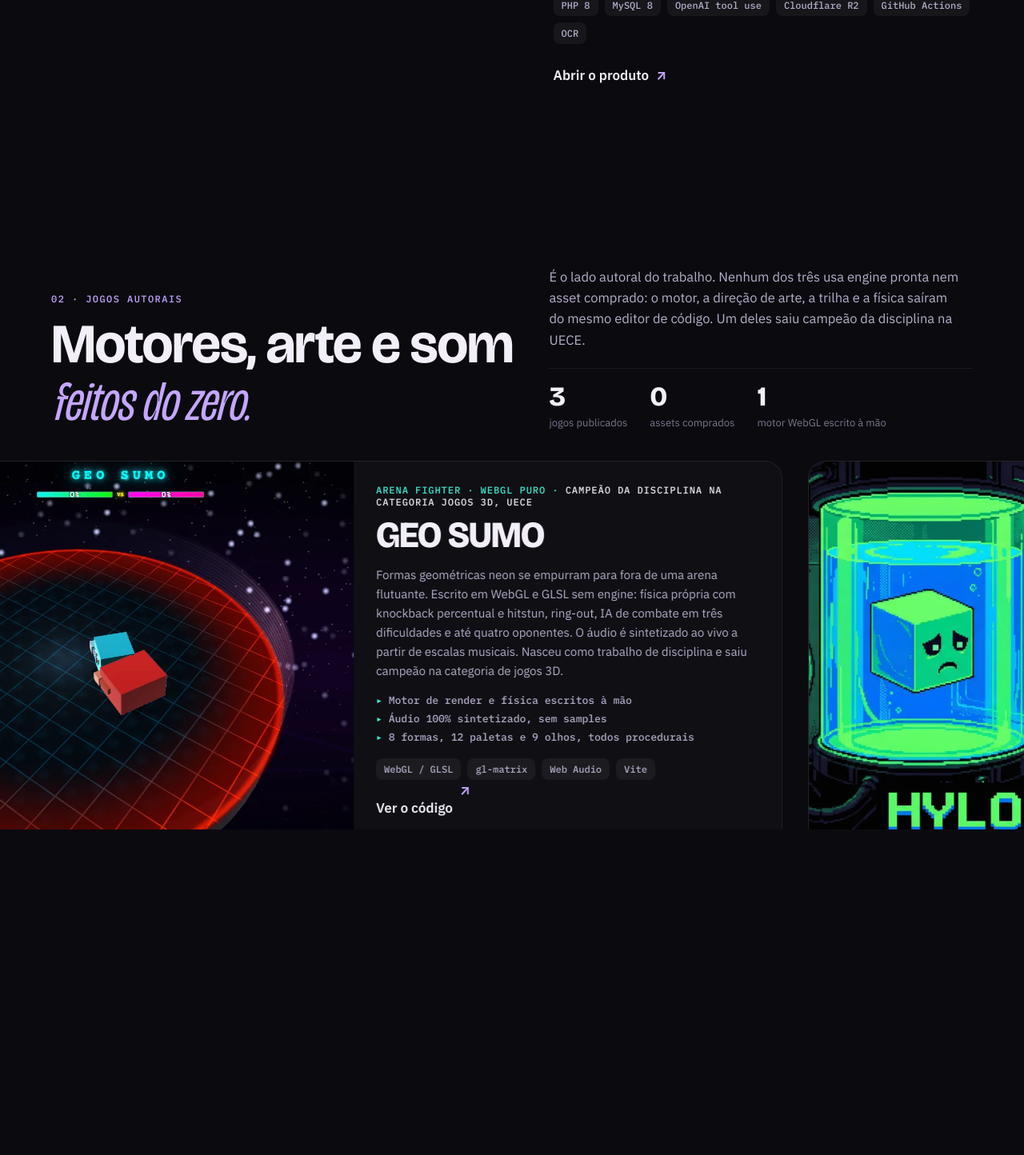
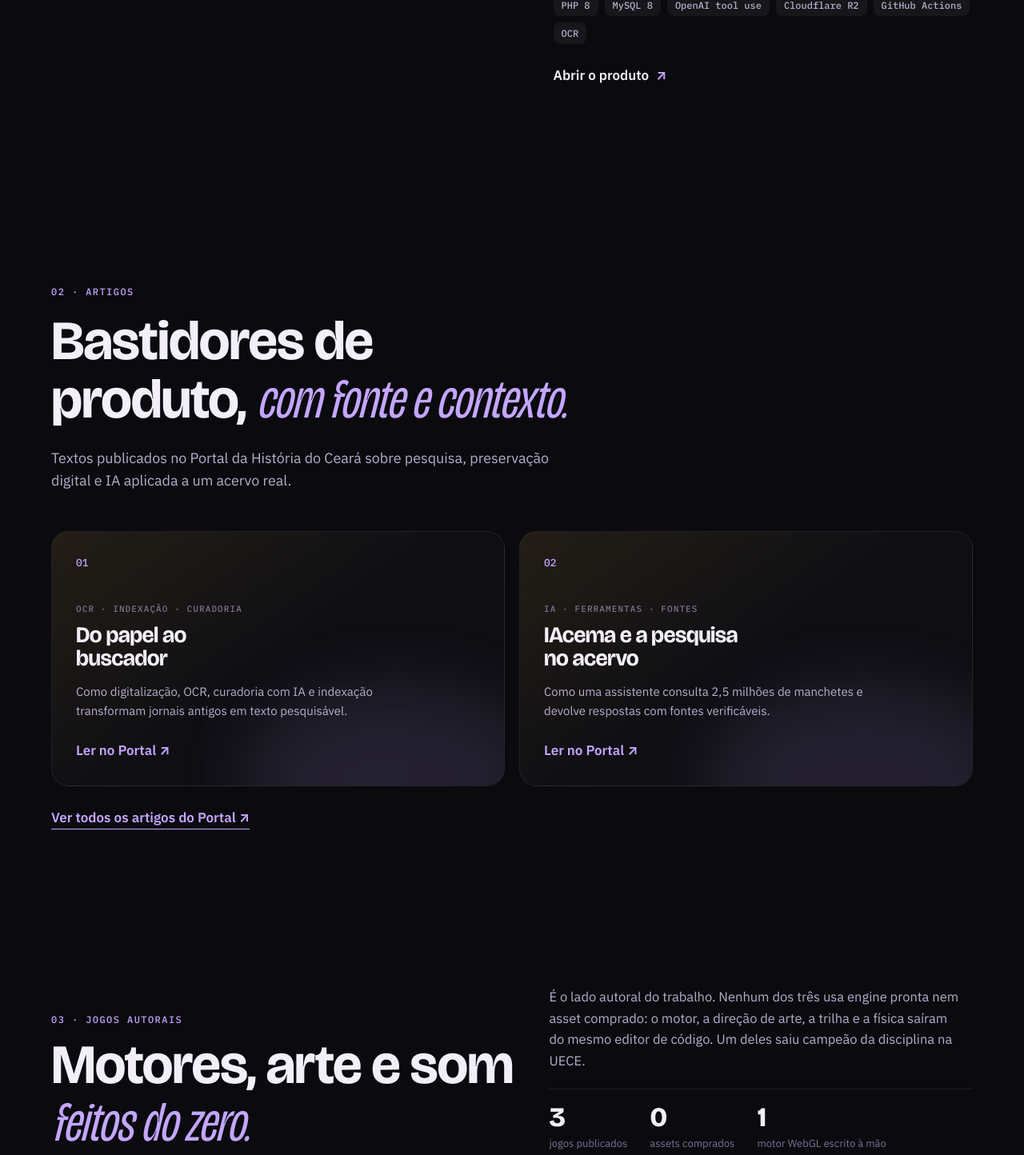
Before and after one commit to taleszin/portfolio, a PHP site: page / in a window 1280 px wide. Shown: the part 4956-6400 px from the top of the page at 80% size. Run offline with PHP 8.4, Linux system fonts and the light colour scheme.

Commit message:
Destaca FUELMANIA e artigos no portfólio

```diff
--- a/app.js
+++ b/app.js
@@ -12,18 +12,32 @@
       entries.forEach(entry => {
         if (!entry.isIntersecting) return;
         const video = entry.target;
-        if (video.dataset.src) {
-          video.src = video.dataset.src;
+        if (video.dataset.src || video.dataset.webm || video.dataset.mp4) {
+          const sources = [
+            [video.dataset.webm, 'video/webm'],
+            [video.dataset.mp4, 'video/mp4'],
+            [video.dataset.src, ''],
+          ].filter(([src]) => src);
+          sources.forEach(([src, type]) => {
+            const source = document.createElement('source');
+            source.src = src;
+            if (type) source.type = type;
+            video.appendChild(source);
+          });
+          delete video.dataset.webm;
+          delete video.dataset.mp4;
           delete video.dataset.src;
+          video.load();
           video.play().catch(() => {});
         }
         observer.unobserve(video);
       });
     }, { rootMargin: '240px 0px' });
-    $$('video[data-src]').forEach(video => {
+    $$('video[data-src], video[data-webm], video[data-mp4]').forEach(video => {
       // Em um navegador que não reproduza o formato, volta ao poster em vez
       // de deixar um bloco de erro no principal asset do case.
       video.addEventListener('error', () => {
+        video.replaceChildren();
         video.removeAttribute('src');
         video.load();
       }, { once: true });
@@ -33,7 +47,7 @@
 
   /* ---------- i18n ---------- */
   const EN = {
-    'nav.products': 'Products', 'nav.games': 'Games', 'nav.ai': 'AI', 'nav.stack': 'Stack', 'nav.journey': 'Journey', 'nav.contact': 'Contact',
+    'nav.products': 'Products', 'nav.articles': 'Articles', 'nav.games': 'Games', 'nav.ai': 'AI', 'nav.stack': 'Stack', 'nav.journey': 'Journey', 'nav.contact': 'Contact',
     'hero.eyebrow': 'Full Stack Engineer · Fortaleza, Brazil · remote',
     'hero.l1': 'I build products', 'hero.l2': 'that real people', 'hero.l3': 'use every day.',
     'hero.sub': 'Node and TypeScript on the server, React and React Native on the screen, language models in between. Right now I keep a voice tutoring app, a clinical SaaS and a historical archive that answers questions in production. In my spare time, I make games.',
@@ -67,7 +81,12 @@
     'phc.b2': 'OCR and PDF reconciliation pipeline that made thousands of academic articles searchable.',
     'phc.b3': 'Full-text search over 2.5 million headlines, a curation panel for conversations and an automatic monthly report for the stakeholder.',
     'phc.m1': 'searchable headlines', 'phc.m2': 'issues from 133 newspapers', 'phc.m3': 'conversations answered by IAcema', 'phc.m4': 'newspaper reading sessions',
-    'games.eyebrow': '02 · Original games', 'games.title': 'Engines, art and sound', 'games.title2': 'built from scratch.',
+    'articles.eyebrow': '02 · Articles', 'articles.title': 'Product stories,', 'articles.title2': 'with sources and context.',
+    'articles.lead': 'Published pieces in the Portal da História do Ceará about research, digital preservation, and AI applied to a real archive.',
+    'articles.a1.kicker': 'OCR · indexing · curation', 'articles.a1.title': 'From paper to search', 'articles.a1.text': 'How scanning, OCR, AI-assisted curation, and indexing turn old newspapers into searchable text.',
+    'articles.a2.kicker': 'AI · tools · sources', 'articles.a2.title': 'IAcema and archive research', 'articles.a2.text': 'How an assistant searches 2.5 million headlines and returns answers with verifiable sources.',
+    'articles.read': 'Read on the Portal', 'articles.all': 'See all Portal articles ↗',
+    'games.eyebrow': '03 · Original games', 'games.title': 'Engines, art and sound', 'games.title2': 'built from scratch.',
     'games.lead': 'This is the authorial side of the work. None of the three uses an off-the-shelf engine or purchased assets: the engine, the art direction, the soundtrack and the physics came out of the same code editor. One of them won its course category at UECE.', 'games.s1': 'games published', 'games.s2': 'purchased assets', 'games.s3': 'hand-written WebGL engine',
     'game.fuel.k': 'Management sim · 3D · web and Android',
     'game.fuel.p': 'A Brazilian roadside gas station for you to run. Low-poly town, day and night cycle, rain, storms and wind dust, all generated in code: the game does not load a single art image. Customer queues, a tanker truck, electric cars and a progression track that closes the loop.',
@@ -78,7 +97,7 @@
     'game.hylo.k': 'Artificial life sim · pixel art · Phaser',
     'game.hylo.p': 'You are the scientist: combine matter, form and energy to create geometric golems, then observe, breed and evolve them. Underneath there is Mendelian genetics with mutation, steering behaviors and real formulas for the stats, inspired by Aristotle\'s hylomorphism. Original pixel art direction, soundtrack and opening video, with a full GDD behind it.',
     'game.hylo.f1': 'Genetics with variable dominance and mutation', 'game.hylo.f2': 'Original art, music and script', 'game.hylo.f3': 'Published on GitHub Pages',
-    'ai.eyebrow': '03 · AI in production', 'ai.title': 'Five LLM integrations', 'ai.title2': 'with a user at the end.',
+    'ai.eyebrow': '04 · AI in production', 'ai.title': 'Five LLM integrations', 'ai.title2': 'with a user at the end.',
     'ai.lead': 'Not demos. Each one has monitored token cost, a versioned prompt and a product problem it solves.',
     'ai.c1': 'Agent with a tool loop: 16 SQL tools with prepared statements query newspapers, facts and authors. Every answer ships with a citation from the archive. Versioned prompt and conversations curated in a dedicated panel.',
     'ai.c2t': 'Woolly voice tutor', 'ai.c2': 'Spoken conversation in real time: transcription, model and speech synthesis chained over WebSocket, with multiple tutor personalities and latency treated as a product requirement.',
@@ -86,7 +105,7 @@
     'ai.c4': 'Structured generation of tests, lesson plans and educational games with validated output and PDF and DOCX export.',
     'ai.c5': 'Socratic tutor for the ENEM exam: the model is instructed to ask before answering, with adaptive difficulty and gamification.',
     'ai.c6t': 'How I work with AI', 'ai.c6': 'I use coding agents daily, with multi-agent audits before implementing and adversarial review before every PR. The speed only counts when the tests pass and a human review approves.',
-    'stack.eyebrow': '04 · Stack', 'stack.title': 'What I reach for', 'stack.title2': 'when the product is serious.',
+    'stack.eyebrow': '05 · Stack', 'stack.title': 'What I reach for', 'stack.title2': 'when the product is serious.',
     'stack.h1': 'Server', 'stack.h2': 'Screen', 'stack.h3': 'Data and operations',
     'stack.s1': '46 Leap Notes edge functions, FUELMANIA Vercel Functions, Edutopia and ENEMBot APIs in Next.js',
     'stack.s2': 'Woolly main back-end: gamification, domain events, server-authoritative APIs',
@@ -99,7 +118,7 @@
     'stack.s10': 'full-text index over 2.5 million rows', 'stack.s11': 'five integrations in production',
     'stack.s12': 'subscription, card and Pix, with an in-house checkout',
     'stack.s13': 'deploy, monitoring and telemetry across every product',
-    'journey.eyebrow': '05 · Journey', 'journey.title': 'Four and a half years', 'journey.title2': 'of code that shipped.',
+    'journey.eyebrow': '06 · Journey', 'journey.title': 'Four and a half years', 'journey.title2': 'of code that shipped.',
     'journey.bio': 'I am from Fortaleza. I study Computer Science at UECE, finishing the degree, and have worked as an engineer since 2022. I like sitting between product and engineering: designing the engagement mechanic and then implementing it end to end. I prefer a lean solution to showcase architecture.',
     'journey.j1': 'Full Stack Engineer. Voice tutoring app on both stores, gamification, coordination panel and school pilots.',
     'journey.j2': 'Co-founder and lead engineer. Clinical SaaS with more than a thousand doctors and students, payments and mobile.',
@@ -107,7 +126,7 @@
     'journey.j4': 'Software engineering and SLA support. PHP, JavaScript and Figma prototyping.',
     'journey.j5': 'Research and process management. Machine learning for clinical risk prediction in the CONCERN project.',
     'journey.j6time': 'in progress', 'journey.j6t': 'Computer Science · UECE', 'journey.j6': 'Bachelor\'s degree. Fluent English, intermediate Spanish.',
-    'contact.eyebrow': '06 · Contact', 'contact.title': 'Have a product to build?', 'contact.title2': 'Let\'s talk.',
+    'contact.eyebrow': '07 · Contact', 'contact.title': 'Have a product to build?', 'contact.title2': 'Let\'s talk.',
     'contact.lead': 'Available for remote roles and on-site in Fortaleza, full stack or mobile. I reply within 24 hours.',
     'footer.made': 'Designed and built by Tales Santiago.', 'footer.tech': 'No framework, no template: HTML, CSS and JavaScript.', 'footer.src': 'source of this page',
   };
--- a/index.html
+++ b/index.html
@@ -36,6 +36,7 @@
   <a href="#top" class="brand" aria-label="Tales Santiago, início"><span class="brand-mark">TS</span><span class="brand-name">Tales Santiago</span></a>
   <nav class="nav" aria-label="Navegação principal">
     <a href="#produtos" data-i18n="nav.products">Produtos</a>
+    <a href="#artigos" data-i18n="nav.articles">Artigos</a>
     <a href="#jogos" data-i18n="nav.games">Jogos</a>
     <a href="#ia" data-i18n="nav.ai">IA</a>
     <a href="#stack" data-i18n="nav.stack">Stack</a>
@@ -182,12 +183,32 @@
   </div>
 </article>
 
+<!-- ARTIGOS -->
+<section id="artigos" class="articles" data-accent="#e2b04a">
+  <p class="eyebrow reveal" data-i18n="articles.eyebrow">02 · Artigos</p>
+  <h2 class="reveal"><span data-i18n="articles.title">Bastidores de produto,</span> <em class="serif" data-i18n="articles.title2">com fonte e contexto.</em></h2>
+  <p class="lead reveal" data-i18n="articles.lead">Textos publicados no Portal da História do Ceará sobre pesquisa, preservação digital e IA aplicada a um acervo real.</p>
+  <div class="article-grid">
+    <a class="article-card reveal" href="https://historiadoceara.com.br/blog/do-papel-ao-buscador-como-digitalizamos-e-tornamos-pesquisaveis-jornais-com-mais-de-100-anos" target="_blank" rel="noopener">
+      <span class="article-number">01</span><p class="article-kicker" data-i18n="articles.a1.kicker">OCR · indexação · curadoria</p>
+      <h3 data-i18n="articles.a1.title">Do papel ao buscador</h3><p data-i18n="articles.a1.text">Como digitalização, OCR, curadoria com IA e indexação transformam jornais antigos em texto pesquisável.</p>
+      <span class="article-link" data-i18n="articles.read">Ler no Portal</span>
+    </a>
+    <a class="article-card reveal" href="https://historiadoceara.com.br/blog/iacema-a-inteligencia-artificial-que-ajuda-pesquisadores-a-explorar-dois-seculos-de-imprensa-cearense" target="_blank" rel="noopener">
+      <span class="article-number">02</span><p class="article-kicker" data-i18n="articles.a2.kicker">IA · ferramentas · fontes</p>
+      <h3 data-i18n="articles.a2.title">IAcema e a pesquisa no acervo</h3><p data-i18n="articles.a2.text">Como uma assistente consulta 2,5 milhões de manchetes e devolve respostas com fontes verificáveis.</p>
+      <span class="article-link" data-i18n="articles.read">Ler no Portal</span>
+    </a>
+  </div>
+  <a class="articles-all reveal" href="https://historiadoceara.com.br/blog" target="_blank" rel="noopener" data-i18n="articles.all">Ver todos os artigos do Portal ↗</a>
+</section>
+
 <!-- JOGOS -->
 <section id="jogos" class="games" data-accent="#3ef2d6">
   <div class="games-sticky">
     <header class="games-head">
       <div>
-        <p class="eyebrow" data-i18n="games.eyebrow">02 · Jogos autorais</p>
+        <p class="eyebrow" data-i18n="games.eyebrow">03 · Jogos autorais</p>
         <h2><span data-i18n="games.title">Motores, arte e som</span> <em class="serif" data-i18n="games.title2">feitos do zero.</em></h2>
       </div>
       <div class="games-manifesto">
@@ -200,8 +221,8 @@
       </div>
     </header>
     <div class="games-track" id="games-track">
-      <article class="game" style="--g:#7ed957">
-        <figure><img src="assets/img/fuel-storm.webp" alt="FUELMANIA sob tempestade" loading="lazy" width="1440" height="822"><img class="alt" src="assets/img/fuel-live.webp" alt="Tela de título do FUELMANIA" loading="lazy" width="1440" height="900"></figure>
+      <article class="game game-featured" style="--g:#7ed957">
+        <figure><video class="game-video" muted loop playsinline preload="none" poster="assets/img/fuelmania-poster.jpg" data-webm="assets/video/fuelmania-loop.webm" data-mp4="assets/video/fuelmania-loop.mp4" aria-label="Demonstração do FUELMANIA, um simulador de posto de gasolina" width="1280" height="720">Seu navegador não suporta vídeo. A imagem de apresentação do FUELMANIA permanece disponível.</video><span class="game-live" aria-hidden="true">simulação ao vivo</span></figure>
         <div class="game-body">
           <p class="game-kicker"><span data-i18n="game.fuel.k">Simulador de gestão · 3D · web e Android</span></p>
           <h3>FUELMANIA</h3>
@@ -252,7 +273,7 @@
 
 <!-- IA -->
 <section id="ia" class="ai" data-accent="#c4a6ff">
-  <p class="eyebrow reveal" data-i18n="ai.eyebrow">03 · IA em produção</p>
+  <p class="eyebrow reveal" data-i18n="ai.eyebrow">04 · IA em produção</p>
   <h2 class="reveal"><span data-i18n="ai.title">Cinco integrações de LLM</span> <em class="serif" data-i18n="ai.title2">com usuário na ponta.</em></h2>
   <p class="lead reveal" data-i18n="ai.lead">Não é demo. Cada uma tem custo por token monitorado, prompt versionado e um problema de produto que ela resolve.</p>
   <div class="ai-grid">
@@ -267,7 +288,7 @@
 
 <!-- STACK -->
 <section id="stack" class="stack" data-accent="#c4a6ff">
-  <p class="eyebrow reveal" data-i18n="stack.eyebrow">04 · Stack</p>
+  <p class="eyebrow reveal" data-i18n="stack.eyebrow">05 · Stack</p>
   <h2 class="reveal"><span data-i18n="stack.title">O que eu uso</span> <em class="serif" data-i18n="stack.title2">quando o produto é sério.</em></h2>
   <div class="stack-grid">
     <div class="stack-col reveal">
@@ -304,7 +325,7 @@
 <!-- JORNADA -->
 <section id="jornada" class="journey" data-accent="#c4a6ff">
   <div class="journey-intro">
-    <p class="eyebrow reveal" data-i18n="journey.eyebrow">05 · Jornada</p>
+    <p class="eyebrow reveal" data-i18n="journey.eyebrow">06 · Jornada</p>
     <h2 class="reveal"><span data-i18n="journey.title">Quatro anos e meio</span> <em class="serif" data-i18n="journey.title2">de código que foi para produção.</em></h2>
     <figure class="portrait reveal"><img src="assets/img/tales.webp" alt="Tales Santiago" width="900" height="1200" loading="lazy"></figure>
     <p class="reveal" data-i18n="journey.bio">Sou de Fortaleza. Faço Ciência da Computação na UECE, em conclusão, e trabalho como engenheiro desde 2022. Gosto de ficar entre o produto e a técnica: desenhar a mecânica de engajamento e depois implementar de ponta a ponta. Prefiro solução enxuta a arquitetura de vitrine.</p>
@@ -321,7 +342,7 @@
 
 <!-- CONTATO -->
 <section id="contato" class="contact" data-accent="#c4a6ff">
-  <p class="eyebrow reveal" data-i18n="contact.eyebrow">06 · Contato</p>
+  <p class="eyebrow reveal" data-i18n="contact.eyebrow">07 · Contato</p>
   <h2 class="reveal"><span data-i18n="contact.title">Tem um produto para construir?</span> <em class="serif" data-i18n="contact.title2">Vamos conversar.</em></h2>
   <p class="lead reveal" data-i18n="contact.lead">Disponível para vagas remotas e presenciais em Fortaleza, full stack ou mobile. Respondo em menos de 24 horas.</p>
   <div class="contact-grid reveal">
--- a/styles.css
+++ b/styles.css
@@ -162,6 +162,23 @@ h2 { font-size: clamp(34px, 5.4vw, 76px); max-width: 16ch; margin-top: 18px; }
 .chat-a { margin-top: 10px; font-size: 14px; color: var(--ink-2); line-height: 1.5; }
 .chat-meta { margin-top: 12px; font: 500 11px var(--mono); color: var(--accent); letter-spacing: .06em; }
 
+/* articles */
+.articles { padding-top: 120px; padding-bottom: 100px; }
+.article-grid { display: grid; grid-template-columns: repeat(2, 1fr); gap: 18px; margin-top: 48px; }
+.article-card { position: relative; min-height: 290px; display: flex; flex-direction: column; padding: 30px; border: 1px solid var(--line); border-radius: var(--radius); background: linear-gradient(145deg, rgba(226,176,74,.12), rgba(255,255,255,.02) 52%); overflow: hidden; transition: transform .5s var(--ease), border-color .3s, background .5s; }
+.article-card::after { content: ""; position: absolute; inset: auto -10% -35% 42%; height: 75%; border-radius: 50%; background: var(--accent); opacity: .12; filter: blur(45px); transition: transform .8s var(--ease), opacity .4s; }
+.article-card:hover { transform: translateY(-7px); border-color: rgba(226,176,74,.55); background: linear-gradient(145deg, rgba(226,176,74,.2), rgba(255,255,255,.035) 55%); }
+.article-card:hover::after { opacity: .22; transform: translate(-12%, -14%) scale(1.15); }
+.article-number, .article-kicker, .article-card h3, .article-card p, .article-link { position: relative; z-index: 1; }
+.article-number { font: 500 13px var(--mono); color: var(--accent); }
+.article-kicker { margin-top: 42px; font: 500 11px var(--mono); letter-spacing: .1em; text-transform: uppercase; color: var(--ink-3); }
+.article-card h3 { margin-top: 12px; font-size: clamp(26px, 2.2vw, 36px); max-width: 15ch; }
+.article-card p:not(.article-kicker) { margin-top: 14px; max-width: 48ch; color: var(--ink-2); font-size: 15px; }
+.article-link, .articles-all { color: var(--accent); font-weight: 700; }
+.article-link { margin-top: auto; padding-top: 24px; }
+.article-link::after { content: " ↗"; }
+.articles-all { display: inline-block; margin-top: 26px; border-bottom: 1px solid currentColor; }
+
 /* also */
 .also { padding-top: 40px; padding-bottom: 100px; }
 .also-grid { display: grid; grid-template-columns: repeat(3, 1fr); gap: 20px; margin-top: 24px; }
@@ -187,9 +204,15 @@ h2 { font-size: clamp(34px, 5.4vw, 76px); max-width: 16ch; margin-top: 18px; }
 .games-track { display: flex; gap: 32px; margin-top: 36px; will-change: transform; flex: 1; align-items: stretch; }
 .game { flex: 0 0 min(90vw, 1120px); display: grid; grid-template-columns: 1.15fr 1fr; gap: 28px; border: 1px solid var(--line); border-radius: var(--radius); background: rgba(255,255,255,.025); overflow: hidden; }
 .game figure { margin: 0; position: relative; min-height: 260px; }
-.game figure img { position: absolute; inset: 0; width: 100%; height: 100%; object-fit: cover; transition: opacity .6s var(--ease); }
+.game figure img, .game figure video { position: absolute; inset: 0; width: 100%; height: 100%; object-fit: cover; transition: opacity .6s var(--ease), transform 1.2s var(--ease); }
 .game figure img.alt { opacity: 0; }
 .game:hover figure img.alt { opacity: 1; }
+.game-featured figure::after { content: ""; position: absolute; inset: 0; pointer-events: none; background: linear-gradient(112deg, transparent 30%, rgba(255,255,255,.12) 48%, transparent 64%); transform: translateX(-130%); animation: game-sweep 7s var(--ease) infinite; }
+@keyframes game-sweep { 18%,100% { transform: translateX(130%); } }
+.game-featured:hover .game-video { transform: scale(1.035); }
+.game-live { position: absolute; z-index: 2; top: 18px; left: 18px; display: inline-flex; align-items: center; gap: 8px; padding: 6px 10px; border: 1px solid rgba(255,255,255,.22); border-radius: 999px; background: rgba(7,12,8,.62); backdrop-filter: blur(10px); color: #fff; font: 500 10px var(--mono); letter-spacing: .1em; text-transform: uppercase; }
+.game-live::before { content: ""; width: 6px; height: 6px; border-radius: 50%; background: var(--g); box-shadow: 0 0 0 0 color-mix(in srgb, var(--g) 65%, transparent); animation: game-pulse 1.8s infinite; }
+@keyframes game-pulse { 70% { box-shadow: 0 0 0 8px transparent; } 100% { box-shadow: 0 0 0 0 transparent; } }
 .game-body { padding: 28px 28px 28px 0; display: flex; flex-direction: column; overflow: auto; }
 .game-kicker { font: 500 12px var(--mono); letter-spacing: .08em; text-transform: uppercase; color: var(--g); }
 .game-kicker b { font-weight: 500; color: var(--ink); }
@@ -278,7 +301,7 @@ h2 { font-size: clamp(34px, 5.4vw, 76px); max-width: 16ch; margin-top: 18px; }
 }
 @media (max-width: 600px) {
   body { font-size: 16px; }
-  .ai-grid, .contact-grid, .also-grid, .stack-grid, .metrics { grid-template-columns: 1fr; }
+  .ai-grid, .contact-grid, .also-grid, .stack-grid, .metrics, .article-grid { grid-template-columns: 1fr; }
   .hero { padding-top: 110px; }
   .hero-stats { gap: 16px; }
   .metrics strong { font-size: 28px; }
```
Also changed, not shown: assets/img/fuelmania-poster.jpg (added), 2 other files.
